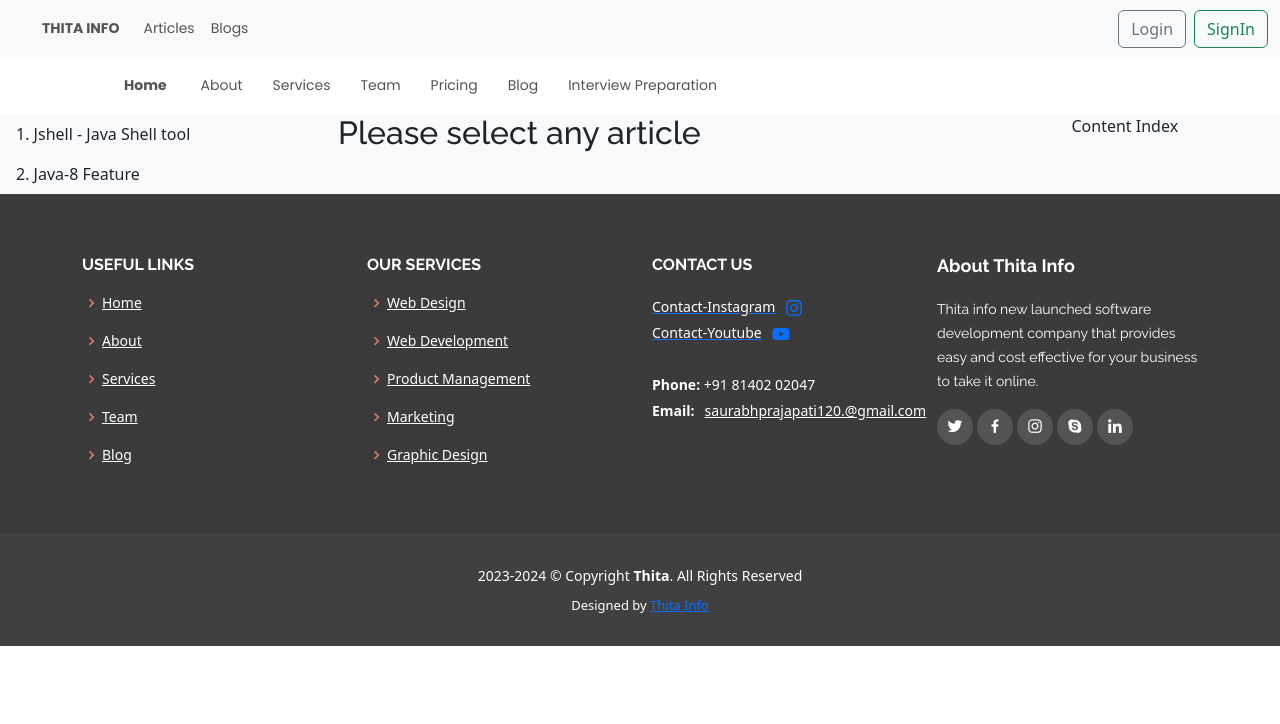
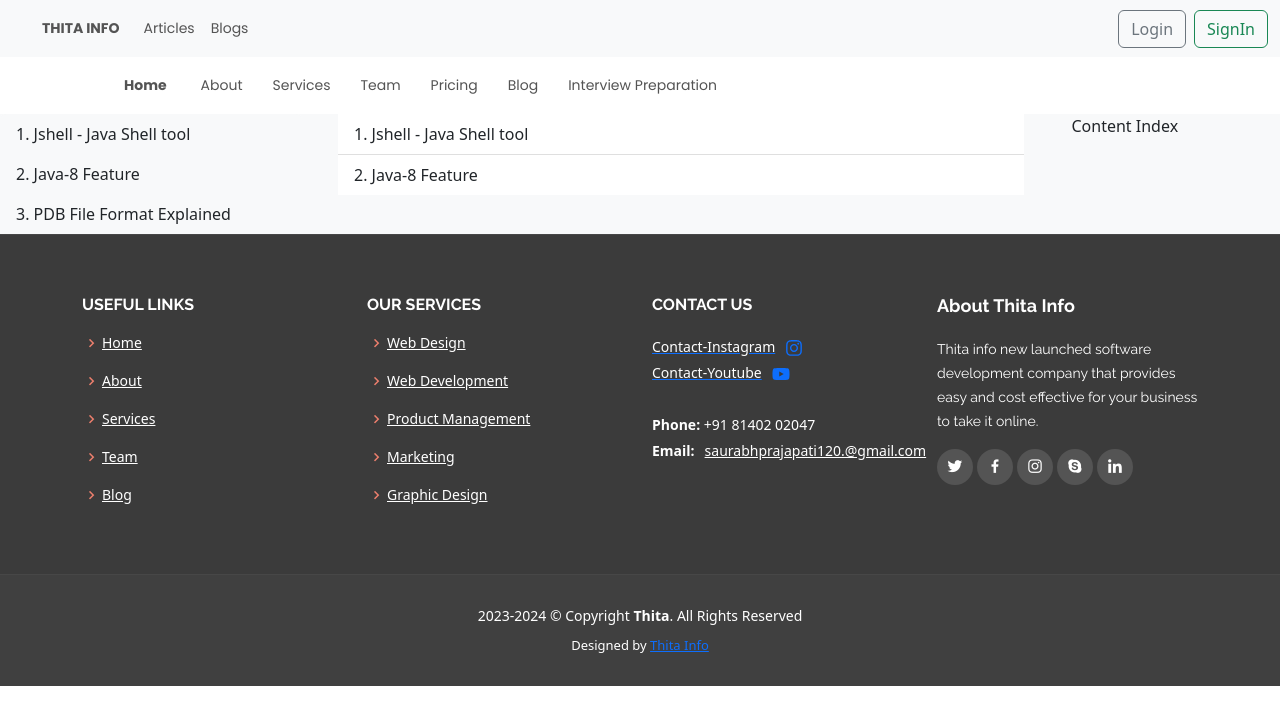
Before and after one commit to prajapatisaurabh/thitainfo-frontend, a React (Create React App) app: page /Articles in a window 1280 px wide. Shown: the top 724 px of the page. Built offline with nearby package versions, Linux system fonts and the light colour scheme.

Commit message:
PDB File Article Added and Add List For render

```diff
--- a/src/components/article/Constant.js
+++ b/src/components/article/Constant.js
@@ -8,6 +8,7 @@ export const productData = [
       level: "Easy",
     },
     description: "",
+    hasListView: true,
     ListView: [
       {
         header: "JShell Basics",
@@ -49,6 +50,8 @@ export const productData = [
         ],
       },
     ],
+    hasList: false,
+    List: [],
     conclustion: `JShell also includes a number of built-in commands that allow you to explore the APIs of the Java platform. For example, you can use the "/list" command to list all the methods and variables you have defined, or the "/imports" command to see which packages are currently imported.
       Overall, JShell is a useful tool for learning and exploring Java, and can save you time by allowing you to quickly test code snippets without having to create a full Java program.`,
   },
@@ -62,6 +65,7 @@ export const productData = [
     },
     description:
       "Java 8 was a major release of the Java programming language that introduced several new features and improvements. Some of the notable features introduced in Java 8 are",
+    hasListView: true,
     ListView: [
       {
         header: "Lambda expressions",
@@ -197,7 +201,47 @@ export const productData = [
         conclustion: "",
       },
     ],
+    hasList: false,
+    List: [],
     conclustion: "",
+  },
+  {
+    articleId: "id6",
+    articleName: "PDB File Format Explained",
+    artcleMetadata: {
+      user: "saurabh prajapati",
+      date: "14 Jan 2023",
+      level: "Easy",
+    },
+    description:
+      "Java 8 was a major release of the Java programming language that introduced several new features and improvements. Some of the notable features introduced in Java 8 are",
+    hasListView: false,
+    ListView: [],
+    hasList: true,
+    List: [
+      {
+        id: 1,
+        text: "A .PDB file, also known as a Program Database file, is a file format used in debugging for holding debugging information about a program or application. The .PDB file is created when a program is compiled with debugging information enabled and is used by debuggers and other tools to help with analyzing and understanding the program's behavior during runtime.",
+      },
+      {
+        id: 2,
+        text: ".PDB files contain a variety of information that can be useful for debugging, including the program's symbols, line numbers, and source file information. Symbols are the names of variables, functions, and other program elements that can be used by the debugger to understand the program's behavior. Line numbers provide the debugger with information about which lines of code correspond to a given part of the program's binary. Source file information provides the location of the original source code that was used to create the program.",
+      },
+      {
+        id: 3,
+        text: "When a program is executed, the debug information in the PDB file can be used to match the program's binary code with the original source code, which makes it possible for the debugger to provide detailed information about the program's state and the variables used in each line. The debugger can also use the information in the PDB file to produce a call stack and to display the values of variables during debugging.",
+      },
+      {
+        id: 4,
+        text: "The information in a .PDB file can also be used to profile the performance of a program, as the file contains information about the program's memory layout and usage, as well as information about how the program uses the CPU. This allows developers to identify performance bottlenecks and optimize their code.",
+      },
+      {
+        id: 5,
+        text: "It's important to note that PDB files are not necessary for the runtime execution of the program, they are used only for the debugging and optimization process. During the release version of a program, it's not recommend to distribute the PDB files along with the program, as it can expose sensitive information about the code.",
+      },
+    ],
+    conclustion:
+      "In summary, .PDB files are an important tool in the debugging process and play a critical role in helping developers understand, optimize and fix their code. The information they contain can provide valuable insights into the behavior of a program and help developers identify and resolve issues more quickly.",
   },
 ];
 
--- a/src/components/article/innerArticles/Content.css
+++ b/src/components/article/innerArticles/Content.css
@@ -1,19 +1,19 @@
 .fontDetails {
-  margin-top: 0;
-  margin-bottom: 1rem;
   font-size: 19px;
-  font-family: sans-serif;
+  justify-content: center;
+  display: flex;
   text-align: justify;
-}
-
-.headerDetails {
-  font-size: 38px;
-  text-align: justify;
-  font-family: Serif;
-  padding-top: 10px;
 }
 
 .listDetails {
   list-style: none;
   cursor: pointer;
 }
+
+.listgroupDetails {
+  background-color: #f8f9fa;
+  border: 2px solid white;
+  justify-content: center;
+  display: flex;
+  text-align: justify;
+}
--- a/src/components/article/innerArticles/Content.js
+++ b/src/components/article/innerArticles/Content.js
@@ -1,44 +1,82 @@
 import React from "react";
-import { Container } from "reactstrap";
-import { useParams } from "react-router-dom";
+import { Container, ListGroup, ListGroupItem } from "reactstrap";
+import { useParams, useNavigate } from "react-router-dom";
 import "./Content.css";
 import { productData } from "../Constant";
 import Example from "./component/Example";
 import Author from "./component/Author";
 const Content = () => {
+  const navigate = useNavigate();
   const { articleName } = useParams();
   const product = productData.find(
     (p) => String(p.articleName) === String(articleName)
   );
-  let renderdata;
+  var renderdata;
+  let listview = <></>;
+  let list = <></>;
   if (product) {
     renderdata = (
-      <div>
+      <>
         <section className="HeaderSection p-0">
-          <h3 className="headerDetails font-monospace">
-            {product.articleName}
-          </h3>
+          <h1 className="font-monospace">{product.articleName}</h1>
           <Author author={product.artcleMetadata} />
         </section>
         <hr />
+      </>
+    );
+    if (product.hasListView) {
+      listview = (
         <section className="p-0">
           {product.ListView.map((prod, index) => (
             <div key={index}>
               <p className="h2 font-monospace">{prod.header}</p>
-              <p className="h5">{prod.description}</p>
+              <p className="h5 fontDetails">{prod.description}</p>
               <Example examples={prod.Example} />
               <hr />
             </div>
           ))}
         </section>
-      </div>
+      );
+    }
+    if (product.hasList) {
+      list = (
+        <section className="p-0">
+          <ListGroup flush numbered>
+            {product.List.map((prod, index) => (
+              <ListGroupItem key={index} className="listgroupDetails">
+                {prod.text}
+              </ListGroupItem>
+            ))}
+          </ListGroup>
+        </section>
+      );
+    }
+  } else {
+    renderdata = (
+      <>
+        <ListGroup flush numbered>
+          {productData.slice(0, 2).map((prod, index) => (
+            <ListGroupItem
+              key={index}
+              className="listDetails"
+              onClick={() => {
+                navigate(`/Articles/${prod.articleName}`);
+              }}
+            >
+              {prod.articleName}
+            </ListGroupItem>
+          ))}
+        </ListGroup>
+      </>
     );
-  } else {
-    renderdata = <h2>Please select any article</h2>;
   }
   return (
     <>
-      <Container>{renderdata}</Container>
+      <Container>
+        {renderdata}
+        {listview}
+        {list}
+      </Container>
     </>
   );
 };
--- a/src/components/article/innerArticles/component/Example.js
+++ b/src/components/article/innerArticles/component/Example.js
@@ -7,7 +7,7 @@ const Example = ({ examples }) => {
       {examples.map((example, index) => (
         <span key={index}>
           <br />
-          <p className="fontDetails fw-normal">
+          <p className="fontDetails">
             <b>{index + 1}</b>.{example.problem}
           </p>
           <div>
```
